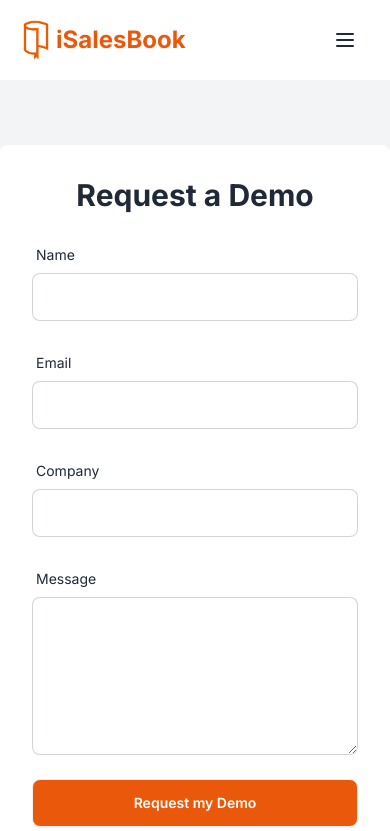
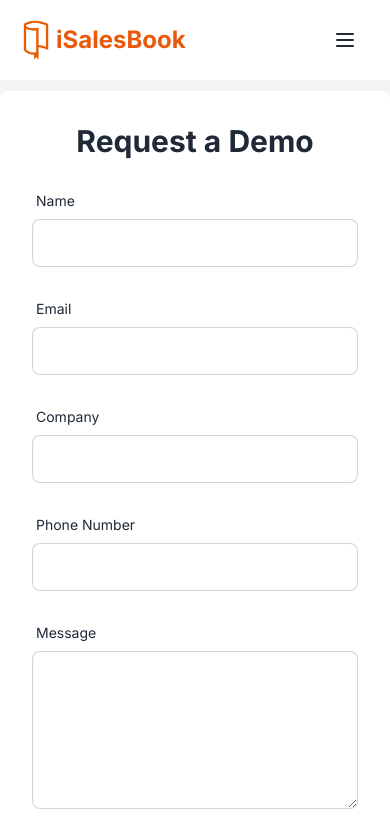
Before and after one commit to Zeeblink/iSalesBook, a Next.js app: page /request-demo in a window 390 px wide. Shown: the top 831 px of the page. Built offline with nearby package versions, Linux system fonts and the light colour scheme.

Commit message:
request-demo added phone number field

```diff
--- a/app/api/contact/route.ts
+++ b/app/api/contact/route.ts
@@ -19,6 +19,7 @@ export async function POST(req: NextRequest) {
         }
     })
 
+    // send mail to the isalesbook team
     try {
         await transporter.sendMail({
             from: 'no-reply',
--- a/app/api/request-demo/route.ts
+++ b/app/api/request-demo/route.ts
@@ -3,11 +3,11 @@ import { NextRequest, NextResponse } from 'next/server';
 import nodemailer from 'nodemailer';
 
 export async function POST(req: NextRequest) {
-  const { name, email, company, message } = await req.json();
+  const { name, email, company, phone, message } = await req.json();
 
   // Basic validation
-  if (!name || !email || !company || !message) {
-    return NextResponse.json({ message: 'All fields are required.' }, { status: 400 });
+  if (!name || !email || !phone || !message) {
+    return NextResponse.json({ message: 'All fields except company are required.' }, { status: 400 });
   }
 
   // Create a transporter object
@@ -32,20 +32,21 @@ export async function POST(req: NextRequest) {
       html: `<p>You have a new demo request from:</p>
              <p><strong>Name:</strong> ${name}</p>
              <p><strong>Email:</strong> ${email}</p>
+             <p><strong>Phone:</strong> ${phone}</p>
              <p><strong>Company:</strong> ${company}</p>
              <p><strong>Message:</strong> ${message}</p>`
     });
 
     // Send confirmation email to the visitor
-    await transporter.sendMail({
-      from: 'no-reply@example.com', // sender address
-      to: email, // list of receivers
-      subject: 'Your Demo Request Received', // Subject line
-      html: `<p>Hi ${name},</p>
-             <p>Thank you for requesting a demo. Our sales team will get back to you shortly.</p>
-             <p>Best regards,</p>
-             <p>The iSalesBook Team</p>`
-    });
+    // await transporter.sendMail({
+    //   from: 'no-reply@example.com', // sender address
+    //   to: email, // list of receivers
+    //   subject: 'Your Demo Request Received', // Subject line
+    //   html: `<p>Hi ${name},</p>
+    //          <p>Thank you for requesting a demo. Our sales team will get back to you shortly.</p>
+    //          <p>Best regards,</p>
+    //          <p>The iSalesBook Team</p>`
+    // });
 
     return NextResponse.json({ message: 'Your request has been sent successfully!' }, { status: 200 });
   } catch (error) {
--- a/app/contact/page.tsx
+++ b/app/contact/page.tsx
@@ -23,11 +23,11 @@ const Page = () => {
 
     const handlePhoneChange = (e: React.ChangeEvent<HTMLInputElement>) => {
         const { value } = e.target;
-        // Only allow numeric input
-        const numericValue = value.replace(/[^0-9]/g, '');
+        // Allow numbers, spaces, and the + character
+        const formattedValue = value.replace(/[^0-9+\s]/g, '');
         setFormData(prevState => ({
             ...prevState,
-            phone: numericValue
+            phone: formattedValue
         }));
     };
 
--- a/app/request-demo/page.tsx
+++ b/app/request-demo/page.tsx
@@ -5,7 +5,8 @@ const RequestDemo: FC = () => {
   const [formData, setFormData] = useState({
     name: '',
     email: '',
-    company: '',
+    company: '', // Company field is now optional
+    phone: '',
     message: ''
   });
 
@@ -21,6 +22,16 @@ const RequestDemo: FC = () => {
     }));
   };
 
+  const handlePhoneChange = (e: React.ChangeEvent<HTMLInputElement>) => {
+    const { value } = e.target;
+    // Allow numbers, spaces, and the + character
+    const formattedValue = value.replace(/[^0-9+\s]/g, '');
+    setFormData(prevState => ({
+      ...prevState,
+      phone: formattedValue
+    }));
+  };
+
   const handleSubmit = async (e: React.FormEvent) => {
     e.preventDefault();
     setIsSubmitting(true);
@@ -28,8 +39,8 @@ const RequestDemo: FC = () => {
     setSuccessMessage('');
 
     // Validate form
-    if (!formData.name || !formData.email || !formData.company || !formData.message) {
-      setErrorMessage('All fields are required.');
+    if (!formData.name || !formData.email || !formData.phone || !formData.message) {
+      setErrorMessage('All fields except company are required.');
       setIsSubmitting(false);
       return;
     }
@@ -48,7 +59,8 @@ const RequestDemo: FC = () => {
         setFormData({
           name: '',
           email: '',
-          company: '',
+          company: '', // Reset company field
+          phone: '',
           message: ''
         });
       } else {
@@ -105,6 +117,18 @@ const RequestDemo: FC = () => {
               className="input input-bordered w-full"
               value={formData.company}
               onChange={handleChange}
+            />
+          </div>
+          <div className="form-control">
+            <label htmlFor="phone" className="label">
+              <span className="label-text">Phone Number</span>
+            </label>
+            <input
+              type="tel"
+              id="phone"
+              className="input input-bordered w-full"
+              value={formData.phone}
+              onChange={handlePhoneChange}
               required
             />
           </div>
```
